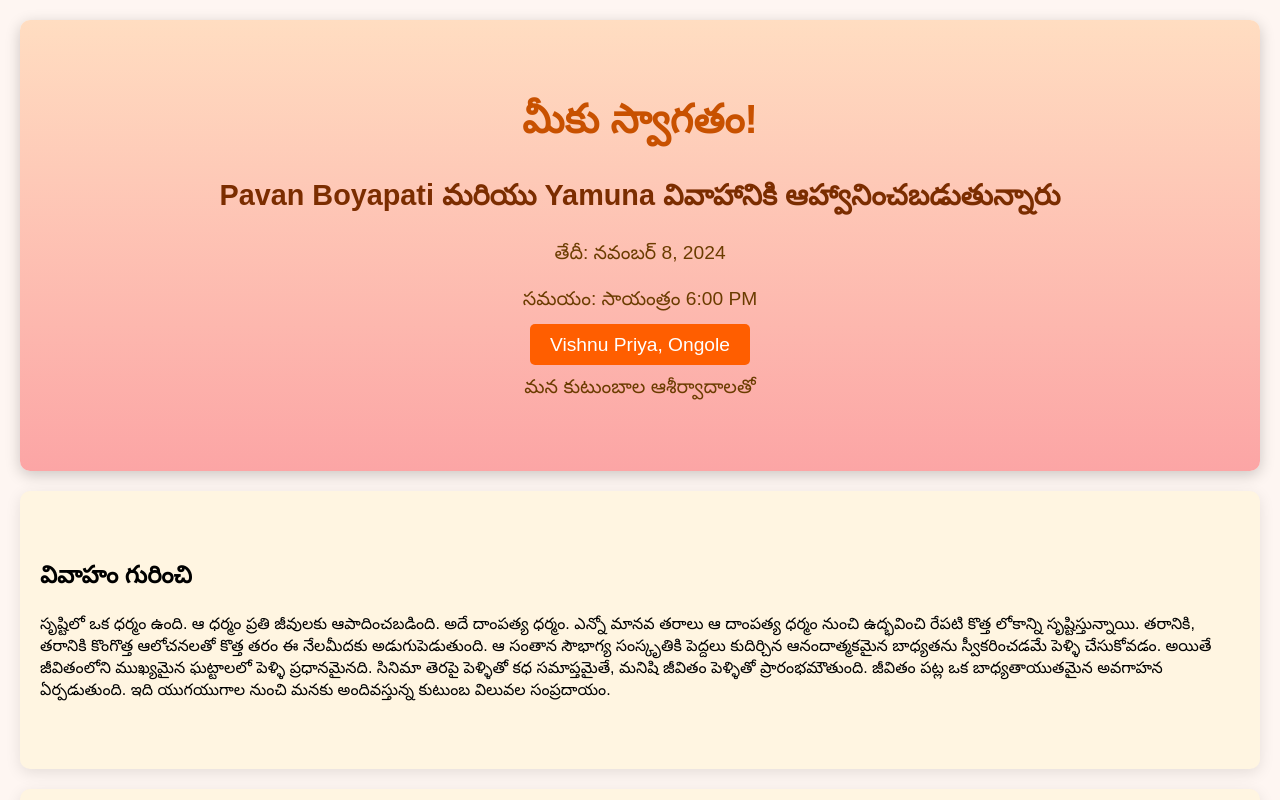
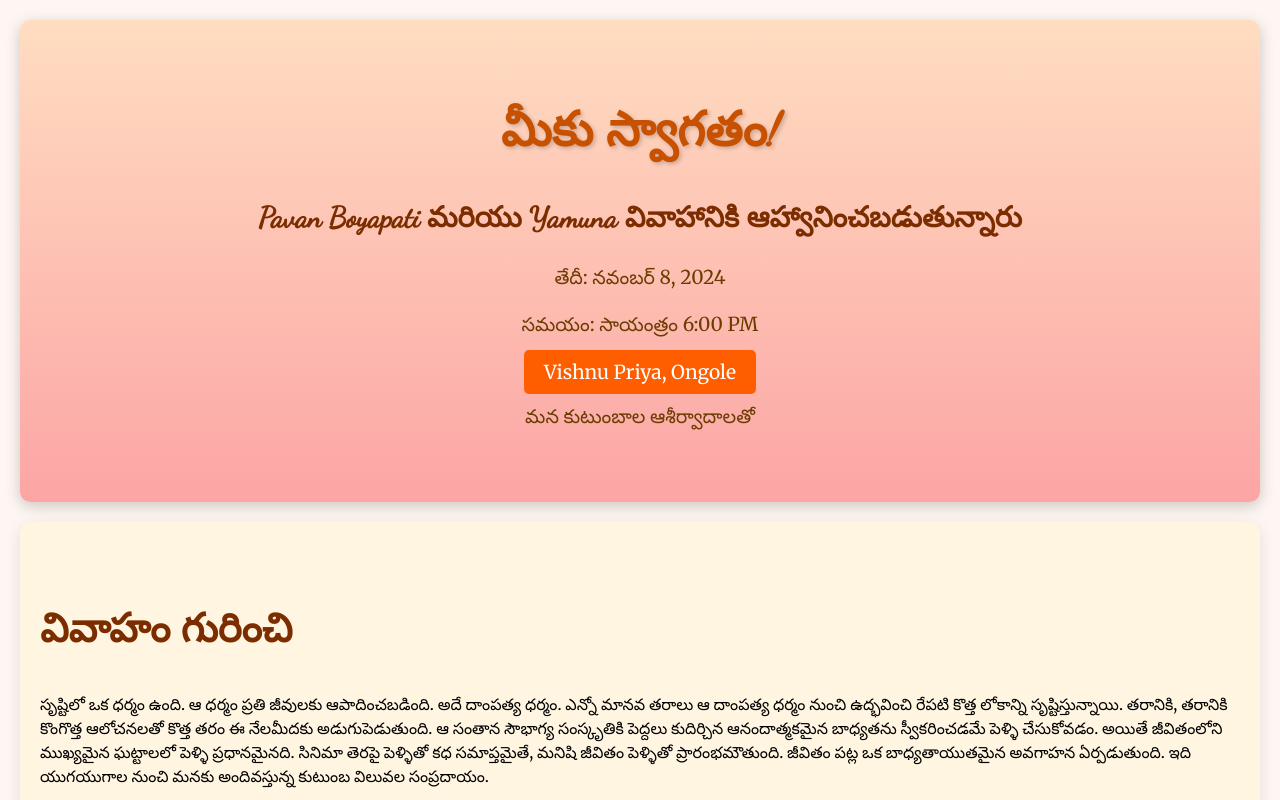
Before and after one commit to Yaswanthsai888/PAVAN_BOYAPATI, a plain HTML site: page index.html in a window 1280 px wide. Shown: the top 800 px of the page. Drawn offline with Linux system fonts and the light colour scheme.

Commit message:
Update styles.css

```diff
--- a/styles.css
+++ b/styles.css
@@ -71,3 +71,23 @@ h2.subheading {
     transform: translateY(50px); /* Move down */
     transition: opacity 0.5s ease, transform 0.5s ease; /* Smooth transition */
 }
+body {
+    font-family: 'Merriweather', serif; /* Body font */
+    background-color: #fef6f2; /* Light background */
+    margin: 0;
+    padding: 0;
+    scroll-behavior: smooth;
+}
+
+h1 {
+    font-family: 'Dancing Script', cursive; /* Heading font */
+    font-size: 3em;
+    color: #c85100; /* Warm orange */
+    text-shadow: 2px 2px 4px rgba(0, 0, 0, 0.2); /* Text shadow */
+}
+
+h2 {
+    font-family: 'Dancing Script', cursive; /* Subheading font */
+    font-size: 2.5em;
+    color: #7b2d00; /* Darker shade */
+}
```
